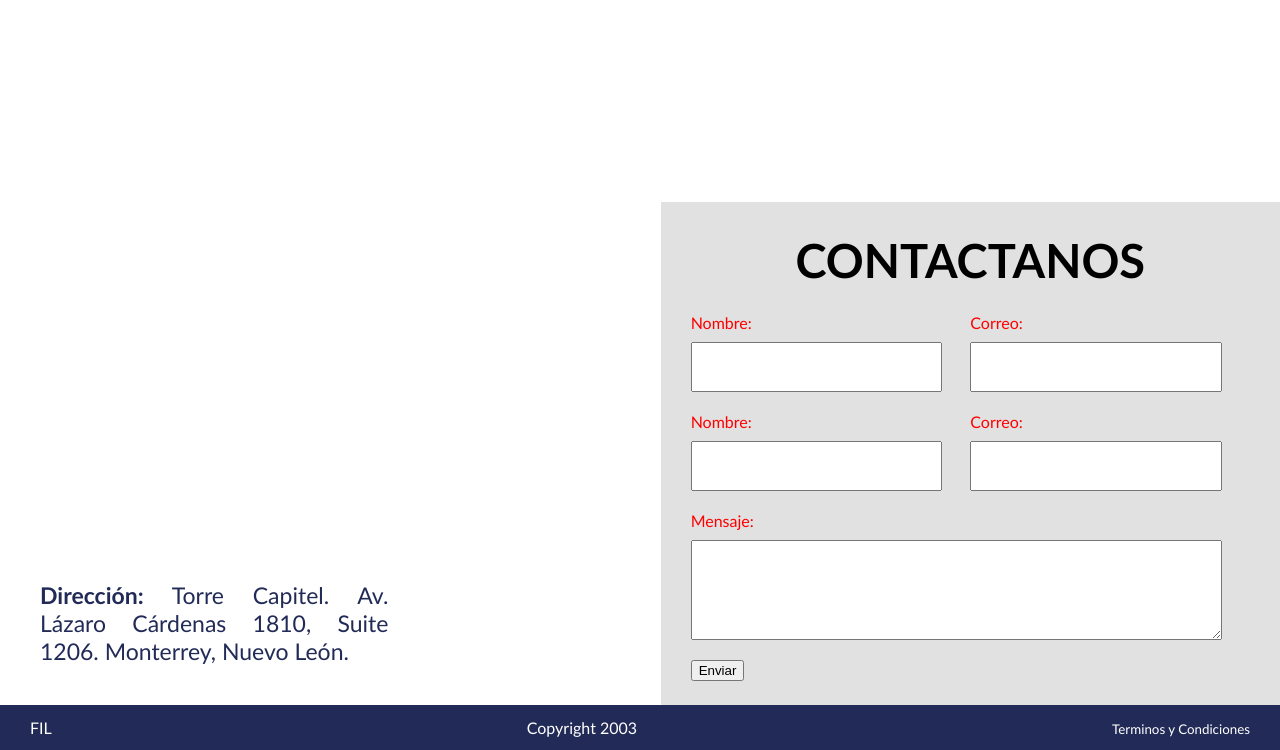
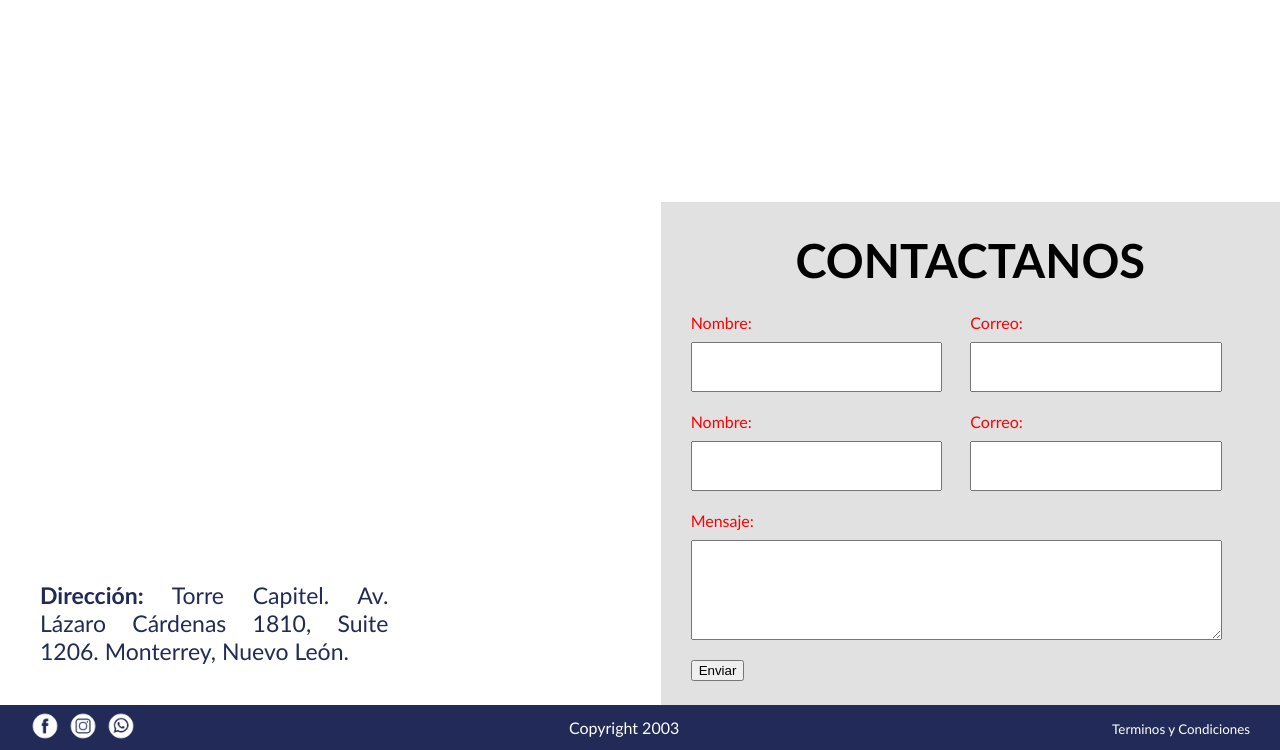
Before and after one commit to jesusrmz19/atherso, a website built with Parcel: page index.html in a window 1280 px wide. Shown: the part 2075-2825 px from the top of the page. Built offline with nearby package versions, Linux system fonts and the light colour scheme.

Commit message:
Add socials in footer

```diff
--- a/index.html
+++ b/index.html
@@ -170,11 +170,12 @@
       </div>
     </main>
     <footer class="footer">
+
       <div class="footer--socials">
         <ul class="footer--socials-list">
-          <li class="footer--socials-list-item"><a>F</a></li>
-          <li class="footer--socials-list-item"><a>I</a></li>
-          <li class="footer--socials-list-item"><a>L</a></li>
+          <li class="footer--socials-list-link"><a href="#"><img src="./src/img/facebook.png"></a></li>
+          <li class="footer--socials-list-link"><a href="#"><img src="./src/img/instagram.png"></a></li>
+          <li class="footer--socials-list-link"><a href="#"><img src="./src/img/whatsapp.png"></a></li>
         </ul>
       </div>
       <div class="footer--copy"><p>Copyright 2003</p></div>
--- a/src/css/main.scss
+++ b/src/css/main.scss
@@ -455,6 +455,14 @@ h1, h2, h3, h4, p, button, a, ul, li {
       margin: 0;
       padding: 0;
       display: flex;
+      &-link {
+        img {
+          width: 30px;
+        }
+      }
+    }
+    li + li {
+      margin-left: 8px;
     }
   }
   &--terms {
```
